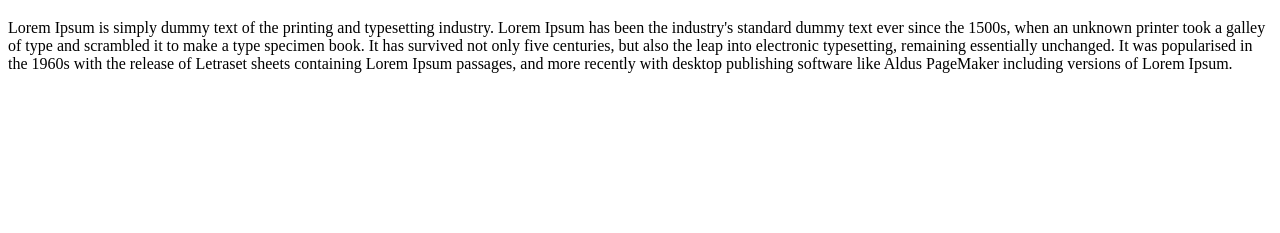
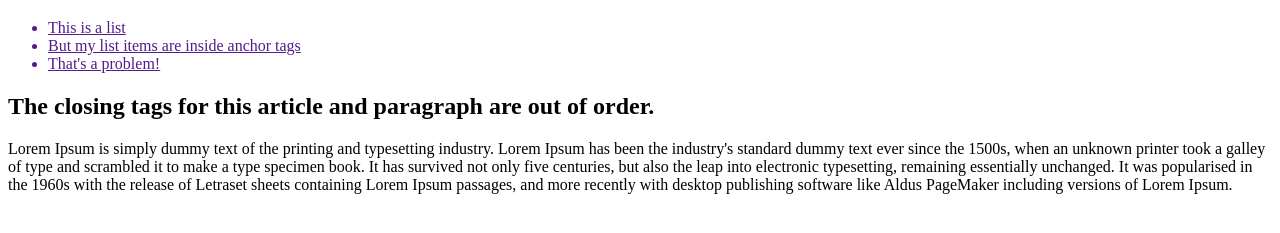
Before and after one commit to shorian/PIC9-IT115, a plain HTML site: page index.html in a window 1280 px wide. Shown: the part 61-294 px from the top of the page. Drawn offline with Linux system fonts and the light colour scheme.

Commit message:
HTML gore

```diff
--- a/index.html
+++ b/index.html
@@ -7,6 +7,20 @@
 
   <body>
     <h1>Assignment 9</h1>
+    <not-a-real-element></not-a-real-element>
+    <ul>
+      <a href="">
+        <li>This is a list</li>
+      </a>
+      <a href="">
+        <li>But my list items are inside anchor tags</li>
+      </a>
+      <a href="">
+        <li>That's a problem!</li>
+      </a>
+    </ul>
+    <article>
+      <h2>The closing tags for this article and paragraph are out of order.</h2>
     <p>
       Lorem Ipsum is simply dummy text of the printing and typesetting industry.
       Lorem Ipsum has been the industry's standard dummy text ever since the
@@ -17,6 +31,8 @@
       sheets containing Lorem Ipsum passages, and more recently with desktop
       publishing software like Aldus PageMaker including versions of Lorem
       Ipsum.
+    </article>
+
     </p>
   </body>
 </html>
```
